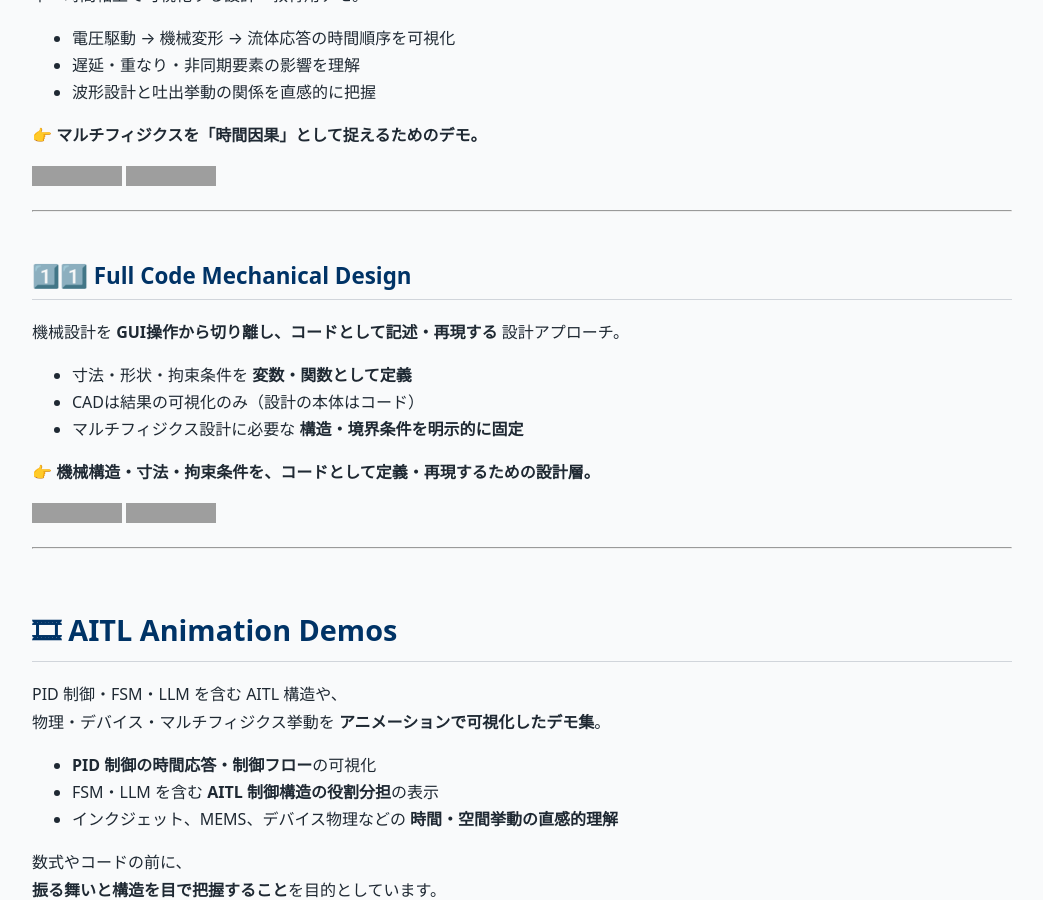
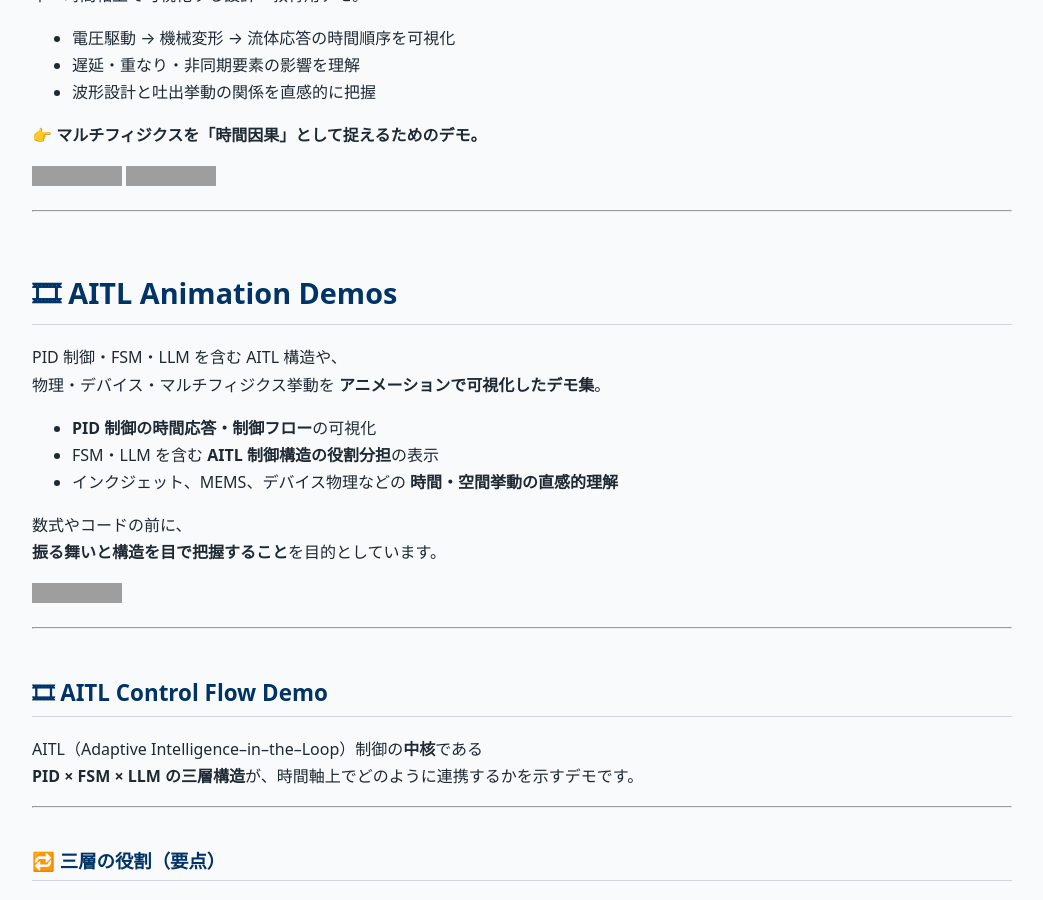
Before and after one commit to Samizo-AITL/Samizo-AITL.github.io, a Jekyll site: the page built from index.md, in a window 1280 px wide and 900 px high, scrolled down 12318 px. Shown: the whole window, without its empty margins (118-1161 px from the left). Built offline with Jekyll 4.4.1, drawn with Linux system fonts in a browser that asks for light colours; grey boxes are pictures that could not be loaded.

Commit message:
Update index.md

```diff
--- a/index.md
+++ b/index.md
@@ -371,20 +371,6 @@ V–I 制御（PID + FSM）を **RTL → GDS まで一貫実装する ASIC 教
 
 ---
 
-## 1️⃣1️⃣ Full Code Mechanical Design
-機械設計を **GUI操作から切り離し、コードとして記述・再現する** 設計アプローチ。
-
-- 寸法・形状・拘束条件を **変数・関数として定義**
-- CADは結果の可視化のみ（設計の本体はコード）
-- マルチフィジクス設計に必要な **構造・境界条件を明示的に固定**
-
-👉 **機械構造・寸法・拘束条件を、コードとして定義・再現するための設計層。**
-
-[![Site](https://img.shields.io/badge/View-Site-brightgreen?logo=github)](https://samizo-aitl.github.io/full-code-mechanical-design/)
-[![Repo](https://img.shields.io/badge/View-Repo-blue?logo=github)](https://github.com/Samizo-AITL/full-code-mechanical-design)
-
----
-
 # 🎞 AITL Animation Demos
 PID 制御・FSM・LLM を含む AITL 構造や、
 物理・デバイス・マルチフィジクス挙動を **アニメーションで可視化したデモ集**。
```
